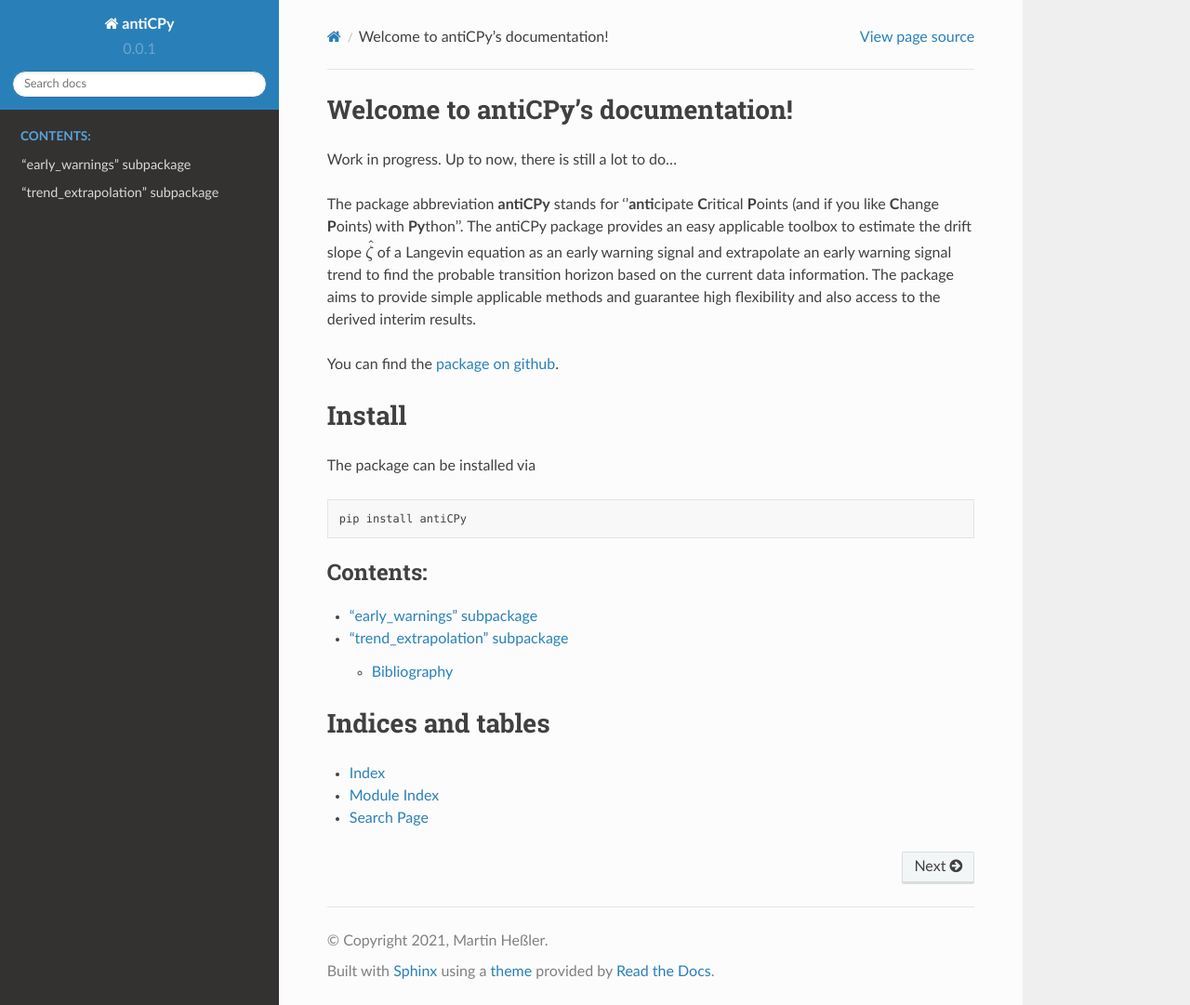
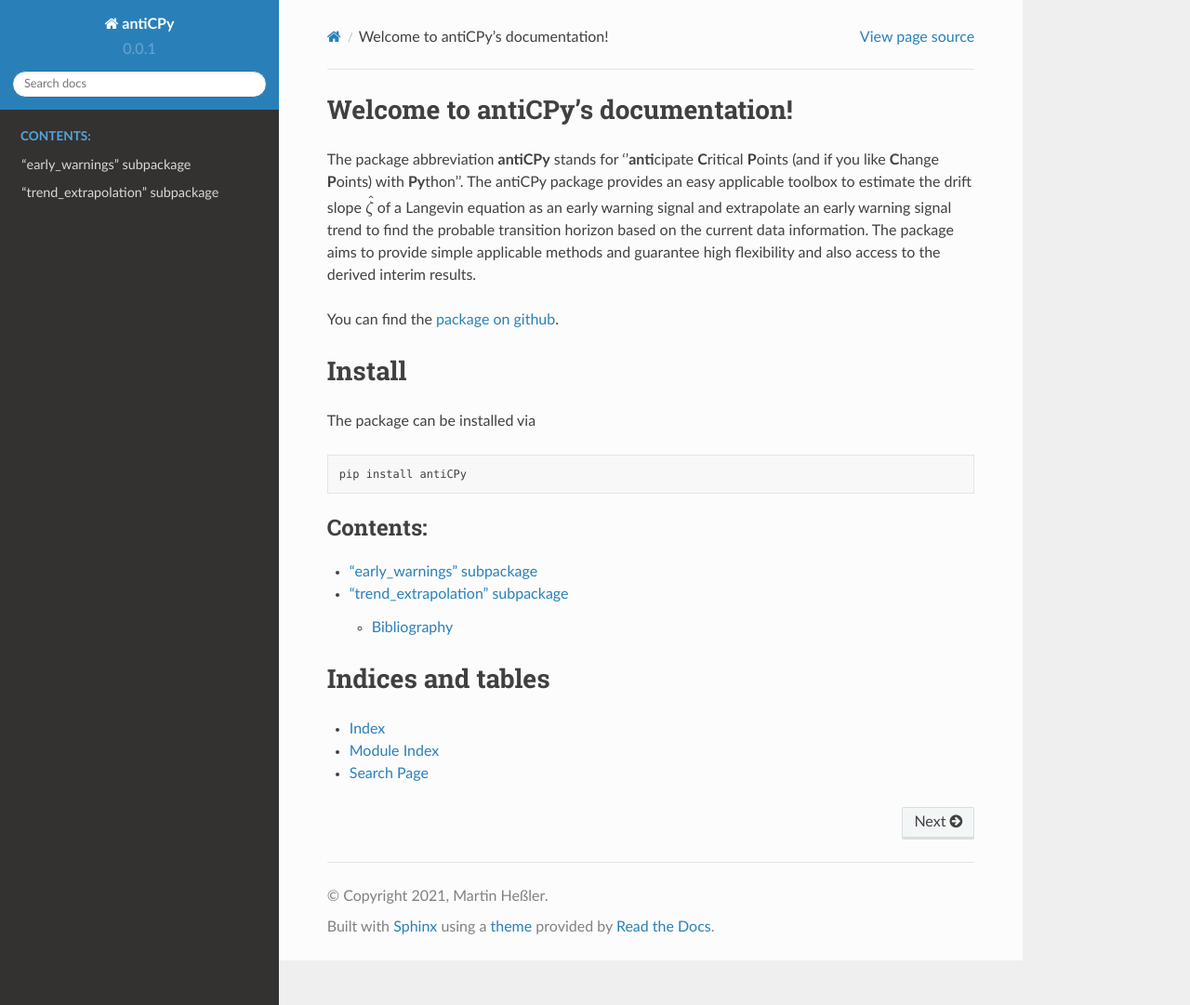
Before and after one commit to MartinHessler/antiCPy, a Sphinx documentation site: the page built from docs/index.rst, in a window 1280 px wide and 1081 px high. Shown: the whole window at 93% size. Built offline with Sphinx 7.4.7 and the Read the Docs theme 2.0.0, drawn with Linux system fonts in a browser that asks for light colours.

Commit message:
Delete "work in progress" note in the beginning of the documentation.

```diff
--- a/docs/index.rst
+++ b/docs/index.rst
@@ -4,9 +4,6 @@
 
 Welcome to antiCPy's documentation!
 ====================================
-
-Work in progress.
-Up to now, there is still a lot to do...
 
 The package abbreviation **antiCPy** stands for ''**anti**\ cipate **C**\ ritical **P**\ oints (and if you like **C**\ hange **P**\ oints) with **Py**\ thon''.
 The antiCPy package provides an easy applicable toolbox to estimate the drift slope :math:`\hat{\zeta}` of a Langevin equation as an early warning signal and extrapolate an early warning signal trend to find the probable transition horizon based on the current data information. The package aims to provide simple applicable methods and guarantee high flexibility and also access to the derived interim results.
```
